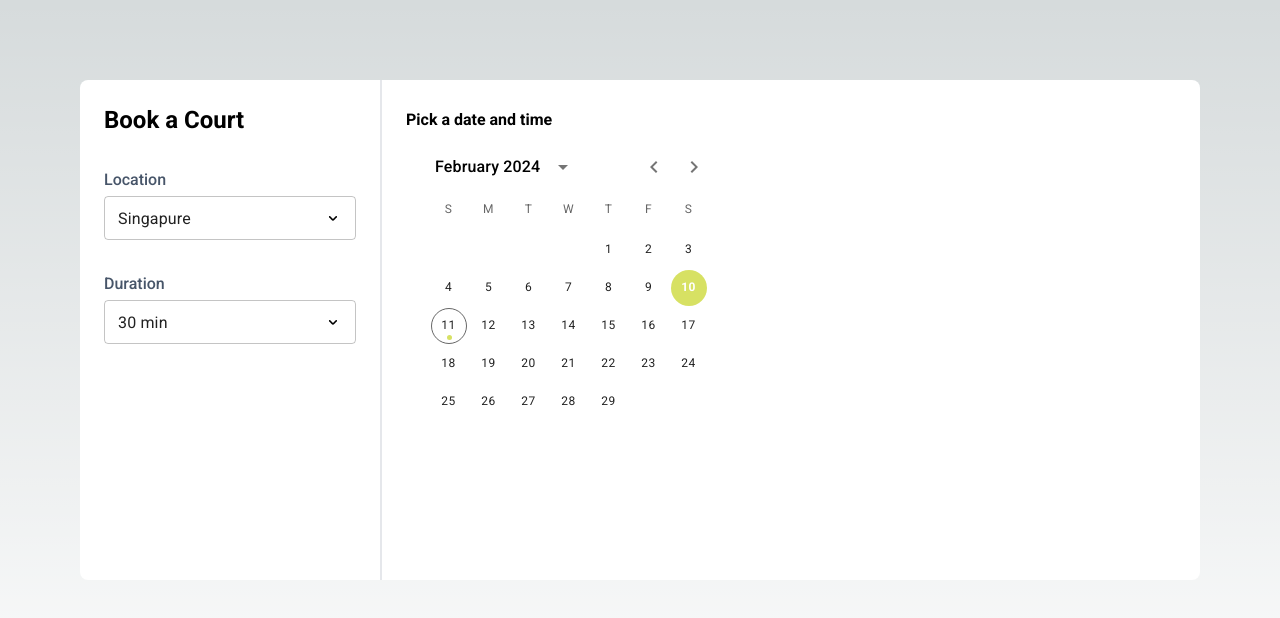
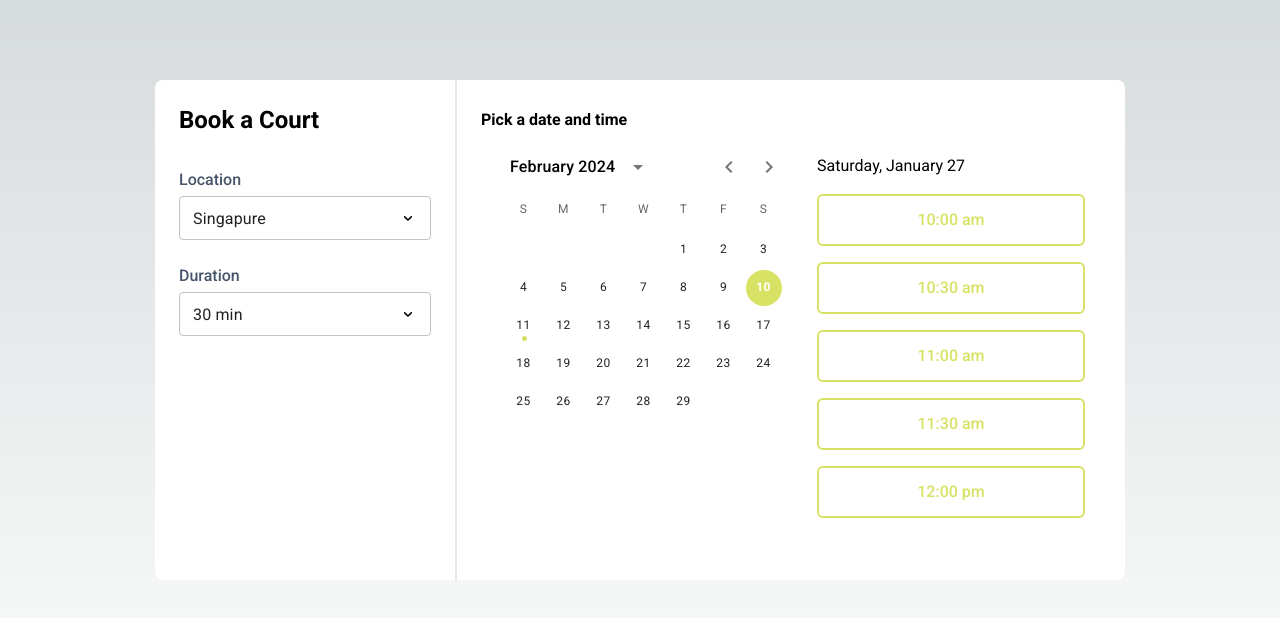
Before and after one commit to hmassareli/minthouse-booking, a Next.js app: page / in a window 1280 px wide. Both pictures are taken after a click on the button "10". Shown: the top 618 px of the page. Built offline with nearby package versions, Linux system fonts and the light colour scheme.

Commit message:
feat: finish raw layout part

```diff
--- a/src/app/globals.css
+++ b/src/app/globals.css
@@ -19,7 +19,7 @@
 }
 
 .date-calendar .MuiPickersDay-today {
-  border: 0px;
+  border: 0px !important;
   position: relative;
 }
 
@@ -80,6 +80,10 @@ body {
     rgb(var(--background-start-rgb));
 }
 
+.right-container {
+  transition: all 0.5s ease-in-out;
+}
+
 @layer utilities {
   .text-balance {
     text-wrap: balance;
--- a/src/app/page.tsx
+++ b/src/app/page.tsx
@@ -4,14 +4,20 @@ import InputSelect from "@/components/InputSelect";
 import { useState } from "react";
 
 export default function Home() {
-  const [value, setValue] = useState<Date | null>(null);
-
+  const [selectedDate, setSelectedDate] = useState<Date | null>(null);
+  const [isDaySelected, setIsDaySelected] = useState(false);
+  const handleChangeCalendar = (newValue: Date | null) => {
+    setSelectedDate(newValue);
+    if (newValue) {
+      setIsDaySelected(true);
+    }
+  };
   return (
     <main className="flex min-h-screen flex-col items-center justify-between p-20">
-      <div className="bg-white rounded-lg w-full min-h-[500px] max-w-[1200px] flex">
+      <div className="bg-white rounded-lg w-auto min-h-[500px] max-w-[1200px] flex">
         <div className="p-6 min-w-[300px]">
           <h1 className="text-2xl font-extrabold mb-8">Book a Court</h1>
-          <div className="mb-8">
+          <div className="mb-6">
             <h2 className="mb-[4px] font-medium text-slate-600">Location</h2>
             <InputSelect value="singapure" onChange={() => {}}>
               <option value="singapure">Singapure</option>
@@ -26,11 +32,35 @@ export default function Home() {
             </InputSelect>
           </div>
         </div>
-        <div className="border-0 border-l-2 p-6 w-full">
-          <h1 className="text-1 font-extrabold leading-8	">
+        <div className="right-container border-0 border-l-2 p-6 w-auto flex flex-col">
+          <h1 className="text-1 font-extrabold leading-8 fle	">
             Pick a date and time
           </h1>
-          <BasicDateCalendar disabledDays={[new Date("2023-02-09")]} />
+          <div className="flex">
+            <BasicDateCalendar
+              onChange={handleChangeCalendar}
+              disabledDays={[new Date("2023-02-09")]}
+            />
+            <div
+              className={
+                (isDaySelected ? "block" : "hidden") + " p-4 min-w-[300px]"
+              }
+            >
+              <p className="mb-4 mt-[2px]">Saturday, January 27</p>
+
+              {["10:00 am", "10:30 am", "11:00 am", "11:30 am", "12:00 pm"].map(
+                (time) => (
+                  <div
+                    className="py-3 w-full text-center border-2 cursor-pointer hover:border-[#b7c050] hover:text-[#b7c050] border-green mb-4 rounded-md font-medium text-green"
+                    key={time}
+                    onClick={() => console.log(time)}
+                  >
+                    {time}
+                  </div>
+                )
+              )}
+            </div>
+          </div>
         </div>
       </div>
     </main>
--- a/src/components/DatePicker.tsx
+++ b/src/components/DatePicker.tsx
@@ -6,8 +6,10 @@ import dayjs from "dayjs";
 
 export default function BasicDateCalendar({
   disabledDays = [],
+  onChange = () => {},
 }: {
   disabledDays: Date[];
+  onChange: (value: Date | null) => void;
 }) {
   dayjs.locale("en");
 
@@ -19,6 +21,7 @@ export default function BasicDateCalendar({
             dayjs(disabledDate).isSame(date, "day")
           );
         }}
+        onChange={onChange}
         className="date-calendar"
         sx={{ margin: "0 0" }}
       />
--- a/tailwind.config.ts
+++ b/tailwind.config.ts
@@ -8,6 +8,9 @@ const config: Config = {
   ],
   theme: {
     extend: {
+      colors: {
+        green: "rgb(215, 225, 99)",
+      },
       backgroundImage: {
         "gradient-radial": "radial-gradient(var(--tw-gradient-stops))",
         "gradient-conic":
```
